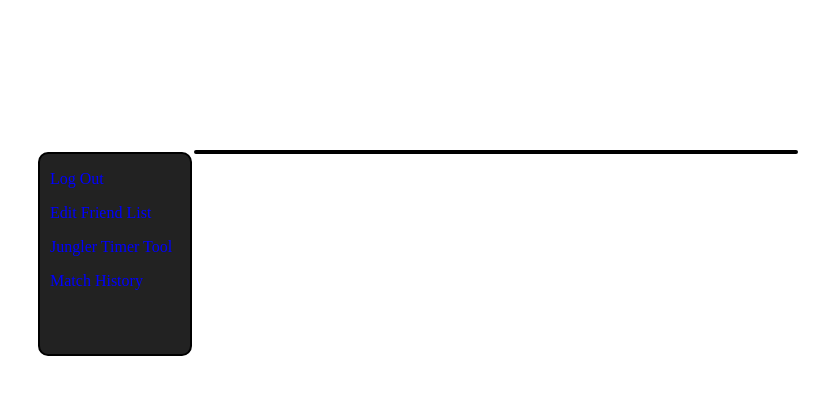
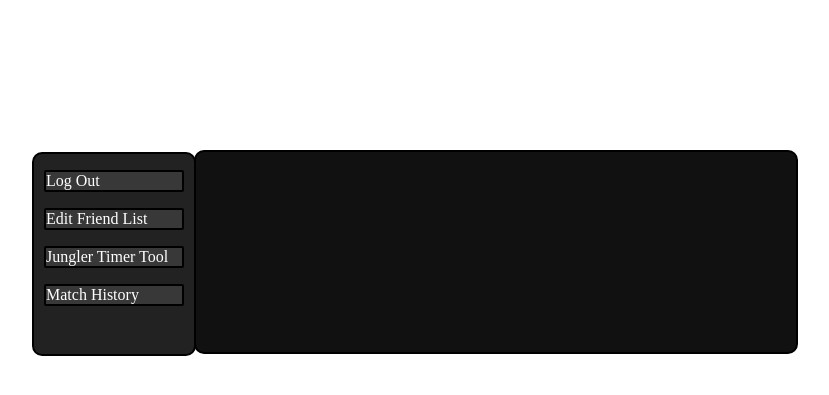
Before and after one commit to DMatev/MMT, a Node project: template views/main.ejs in a window 1280 px wide. Shown: the top 395 px of the page, without its empty margins (146-975 px from the left). Run offline with Node 20 templates, Linux system fonts and the light colour scheme; the template is opened without the code that fills it, so the values that code supplies are empty; some libraries are stand-ins or nearby versions.

Commit message:
test5
wadadawd

```diff
--- a/public/css/main.css
+++ b/public/css/main.css
@@ -23,8 +23,9 @@
 #menu {
 	height:200px;
 	width: 140px;
-	margin-left: -158px;
+	margin-left: -164px;
 	padding-left: 10px;
+	padding-right: 10px;
 	float: left;
 	position:fixed;
 	background-color:#222222;
@@ -32,7 +33,11 @@
 	border-radius: 10px;
 }
 .menu-option {
-	color: blue;
+	color: white;
+	background-color: #383838;
+	border:2px solid black;
+	border-radius:2px;
+
 }
 .hover {
 	color: red;
@@ -40,6 +45,7 @@
 }
 #main-content {
 	width: 450px;
+	min-height: 200px;
 	float: left;
 	margin-left: 30px;
 }
```
